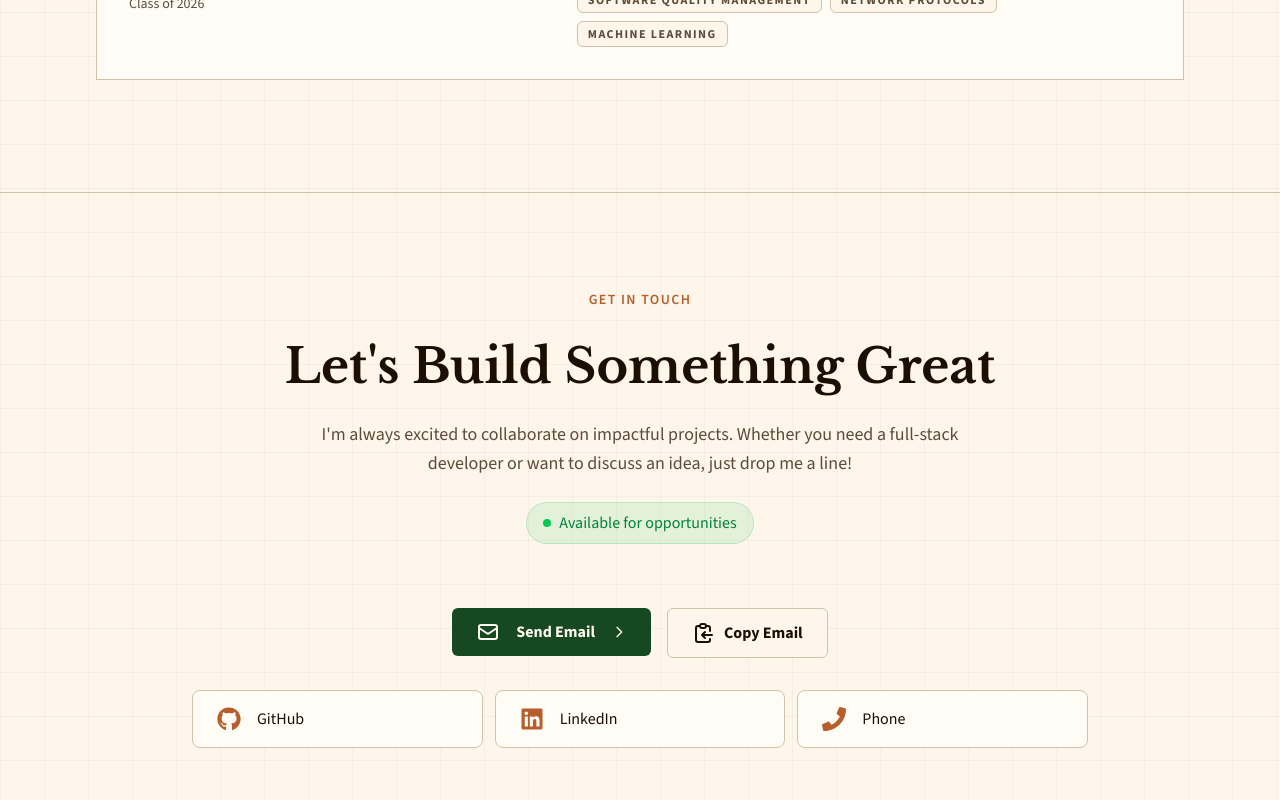
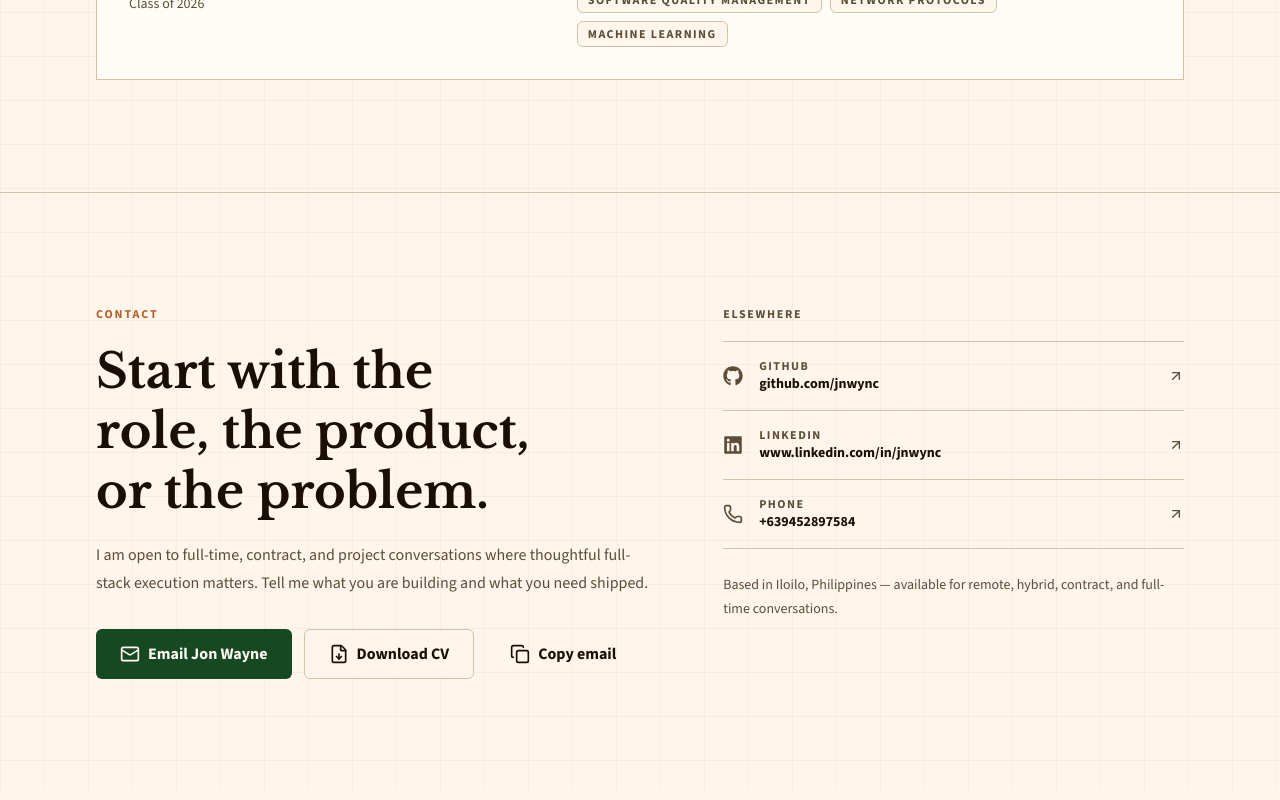
Before and after one commit to jnwync/devfolio, a Next.js app: page / in a window 1280 px wide. Shown: the part 7468-8268 px from the top of the page. Built offline with nearby package versions, Linux system fonts and the light colour scheme.

Commit message:
feat: add editorial contact close

```diff
--- a/app/components/sections/Contacts.tsx
+++ b/app/components/sections/Contacts.tsx
@@ -1,197 +1,148 @@
 'use client';
 
-import { motion, type Variants } from 'framer-motion';
+import { useState } from 'react';
+import { motion } from 'framer-motion';
+import { ArrowUpRight, Check, Copy, FileDown, Mail, Phone } from 'lucide-react';
+import { FaGithub, FaLinkedin } from 'react-icons/fa';
+import type { IconType } from 'react-icons';
+import { portfolioData } from '@/data/portfolio';
 import { Button } from '@/components/ui/button';
-import { useState } from 'react';
-import { portfolioData } from '@/data/portfolio';
-import { FaGithub, FaLinkedin, FaPhone } from 'react-icons/fa';
-import { MdEmail } from 'react-icons/md';
 
-const iconMap = {
+const iconMap: Record<string, IconType> = {
   github: FaGithub,
   linkedin: FaLinkedin,
-  phone: FaPhone,
-  mail: MdEmail,
-} as const;
+  phone: Phone,
+  mail: Mail,
+};
+
+function displayValue(href: string): string {
+  return href
+    .replace(/^mailto:/, '')
+    .replace(/^tel:/, '')
+    .replace(/^https?:\/\//, '')
+    .replace(/\/$/, '');
+}
 
 export default function Contact() {
   const [copied, setCopied] = useState(false);
-  const email = portfolioData.personal.email;
+  const { personal, contactLinks } = portfolioData;
+  const email = personal.email;
+  const directory = contactLinks.filter((link) => !link.primary);
 
   const handleCopyEmail = async () => {
     try {
       await navigator.clipboard.writeText(email);
       setCopied(true);
       setTimeout(() => setCopied(false), 2000);
-    } catch (err) {
-      console.error('Failed to copy email:', err);
+    } catch {
+      setCopied(false);
     }
-  };
-
-  const contactLinks = portfolioData.contactLinks;
-
-  // Animation variants
-  const containerVariants: Variants = {
-    hidden: { opacity: 0 },
-    visible: {
-      opacity: 1,
-      transition: {
-        staggerChildren: 0.1,
-      },
-    },
-  };
-
-  const itemVariants: Variants = {
-    hidden: { opacity: 0, y: 20 },
-    visible: {
-      opacity: 1,
-      y: 0,
-      transition: {
-        duration: 0.5,
-        ease: 'easeOut',
-      },
-    },
   };
 
   return (
     <section
       id="contact"
       aria-labelledby="contact-heading"
-      className="scroll-mt-20 border-t border-border py-16 md:py-24"
+      className="editorial-rule scroll-mt-20 py-20 md:py-28"
     >
-      <div className="mx-auto max-w-6xl px-6">
-        {/* Section Header */}
-        <motion.header
-          initial={{ opacity: 0, y: 20 }}
-          whileInView={{ opacity: 1, y: 0 }}
-          viewport={{ once: true, margin: '-100px' }}
-          transition={{ duration: 0.6, ease: 'easeOut' }}
-          className="mb-16 space-y-6 text-center"
-        >
-          <p className="text-sm font-semibold uppercase tracking-widest text-accent">
-            Get In Touch
-          </p>
-          <h2 id="contact-heading" className="text-balance text-4xl font-bold leading-tight md:text-5xl">
-            Let's Build Something Great
-          </h2>
-          <p className="max-w-2xl mx-auto text-muted-foreground text-lg leading-relaxed">
-            I'm always excited to collaborate on impactful projects. Whether you need a full-stack developer or want to discuss an idea, just drop me a line!
-          </p>
+      <div className="section-shell">
+        <div className="grid gap-12 lg:grid-cols-[0.55fr_0.45fr] lg:gap-16">
+          <motion.div
+            initial={{ opacity: 0, y: 20 }}
+            whileInView={{ opacity: 1, y: 0 }}
+            viewport={{ once: true, margin: '-80px' }}
+            transition={{ duration: 0.6, ease: [0.25, 1, 0.5, 1] }}
+          >
+            <p className="section-kicker">Contact</p>
+            <h2
+              id="contact-heading"
+              className="mt-4 text-balance font-serif text-4xl font-bold leading-tight md:text-5xl"
+            >
+              Start with the role, the product, or the problem.
+            </h2>
+            <p className="mt-5 max-w-2xl text-base leading-7 text-muted-foreground">
+              I am open to full-time, contract, and project conversations where
+              thoughtful full-stack execution matters. Tell me what you are building and
+              what you need shipped.
+            </p>
 
-          {/* Availability Badge */}
-          <motion.div
-            initial={{ opacity: 0, scale: 0.9 }}
-            whileInView={{ opacity: 1, scale: 1 }}
-            viewport={{ once: true }}
-            transition={{ duration: 0.4, ease: 'easeOut', delay: 0.2 }}
-            className="inline-flex items-center gap-2 rounded-full bg-green-500/10 px-4 py-2 text-sm sm:text-base font-medium text-green-700 dark:text-green-400 border border-green-500/20"
-          >
-            <span className="relative flex h-2 w-2">
-              <span className="animate-ping absolute inline-flex h-full w-full rounded-full bg-green-400 opacity-75"></span>
-              <span className="relative inline-flex rounded-full h-2 w-2 bg-green-500"></span>
-            </span>
-            Available for opportunities
-          </motion.div>
-        </motion.header>
-
-        {/* Contact Links */}
-        <div className="space-y-8 max-w-4xl mx-auto">
-          {/* Primary Email Actions */}
-          <motion.div
-            variants={containerVariants}
-            initial="hidden"
-            whileInView="visible"
-            viewport={{ once: true, margin: '-100px' }}
-            className="flex flex-col sm:flex-row gap-4 justify-center"
-          >
-            <motion.div variants={itemVariants}>
-              <Button asChild size="lg" className="group w-full sm:w-auto">
-                <a
-                  href={`mailto:${email}`}
-                  className="inline-flex items-center justify-center gap-4"
-                >
-                  <svg className="w-6 h-6" fill="none" stroke="currentColor" viewBox="0 0 24 24" aria-hidden="true">
-                    <path strokeLinecap="round" strokeLinejoin="round" strokeWidth={2} d="M3 8l7.89 5.26a2 2 0 002.22 0L21 8M5 19h14a2 2 0 002-2V7a2 2 0 00-2-2H5a2 2 0 00-2 2v10a2 2 0 002 2z" />
-                  </svg>
-                  <span>Send Email</span>
-                  <svg
-                    className="w-4 h-4 transition-transform group-hover:translate-x-0.5"
-                    fill="none"
-                    stroke="currentColor"
-                    viewBox="0 0 24 24"
-                    aria-hidden="true"
-                  >
-                    <path strokeLinecap="round" strokeLinejoin="round" strokeWidth={2} d="M9 5l7 7-7 7" />
-                  </svg>
+            <div className="mt-8 flex flex-wrap gap-3">
+              <Button asChild size="lg">
+                <a href={`mailto:${email}`}>
+                  <Mail className="h-5 w-5" aria-hidden="true" />
+                  Email Jon Wayne
                 </a>
               </Button>
-            </motion.div>
-
-            <motion.div variants={itemVariants}>
+              <Button asChild variant="outline" size="lg">
+                <a href="/cv.pdf" download>
+                  <FileDown className="h-5 w-5" aria-hidden="true" />
+                  Download CV
+                </a>
+              </Button>
               <Button
                 onClick={handleCopyEmail}
-                variant="outline"
+                variant="ghost"
                 size="lg"
-                className="group relative w-full sm:w-auto"
-                aria-label={copied ? "Email address copied to clipboard" : "Copy email address to clipboard"}
+                aria-label={copied ? 'Email copied to clipboard' : 'Copy email address'}
               >
                 {copied ? (
-                  <>
-                    <svg className="w-6 h-6 text-green-600 dark:text-green-400" fill="none" stroke="currentColor" viewBox="0 0 24 24" aria-hidden="true">
-                      <path strokeLinecap="round" strokeLinejoin="round" strokeWidth={2} d="M5 13l4 4L19 7" />
-                    </svg>
-                    <span>Copied!</span>
-                  </>
+                  <Check className="h-5 w-5" aria-hidden="true" />
                 ) : (
-                  <>
-                    <svg className="w-6 h-6" fill="none" stroke="currentColor" viewBox="0 0 24 24" aria-hidden="true">
-                      <path strokeLinecap="round" strokeLinejoin="round" strokeWidth={2} d="M8 5H6a2 2 0 00-2 2v12a2 2 0 002 2h10a2 2 0 002-2v-1M8 5a2 2 0 002 2h2a2 2 0 002-2M8 5a2 2 0 012-2h2a2 2 0 012 2m0 0h2a2 2 0 012 2v3m2 4H10m0 0l3-3m-3 3l3 3" />
-                    </svg>
-                    <span>Copy Email</span>
-                  </>
+                  <Copy className="h-5 w-5" aria-hidden="true" />
                 )}
+                <span aria-live="polite">{copied ? 'Copied' : 'Copy email'}</span>
               </Button>
-            </motion.div>
+            </div>
           </motion.div>
 
-          {/* Social Links - Mobile: Vertical Icon Stack, Desktop: Horizontal Grid */}
           <motion.div
-            variants={containerVariants}
-            initial="hidden"
-            whileInView="visible"
-            viewport={{ once: true, margin: '-100px' }}
-            className="flex flex-col sm:grid gap-3 sm:grid-cols-2 md:grid-cols-3"
+            initial={{ opacity: 0, y: 20 }}
+            whileInView={{ opacity: 1, y: 0 }}
+            viewport={{ once: true, margin: '-80px' }}
+            transition={{ duration: 0.6, ease: [0.25, 1, 0.5, 1], delay: 0.1 }}
           >
-            {contactLinks.filter(link => !link.primary).map((link) => {
-              const Icon = iconMap[link.icon as keyof typeof iconMap];
-              return (
-                <motion.a
-                  key={link.label}
-                  variants={itemVariants}
-                  href={link.href}
-                  target={link.href.startsWith('http') ? '_blank' : undefined}
-                  rel={link.href.startsWith('http') ? 'noopener noreferrer' : undefined}
-                  className="group flex flex-col sm:flex-row items-center justify-center gap-2 sm:gap-4 rounded-lg border border-border bg-card px-6 py-4 sm:py-4 text-base font-medium leading-normal transition-[border-color,box-shadow,transform] hover:border-accent/50 hover:shadow-[0_4px_20px_rgba(var(--accent-rgb),0.15)] hover:-translate-y-1 focus-visible:outline-2 focus-visible:outline-accent focus-visible:outline-offset-2 duration-300 min-h-14"
-                  aria-label={`Connect on ${link.label}`}
-                >
-                  <span className="text-accent group-hover:scale-110 transition-transform duration-300 w-7 h-7 sm:w-6 sm:h-6 flex items-center justify-center shrink-0">
-                    {Icon && <Icon className="w-full h-full" />}
-                  </span>
-                  <span className="text-foreground group-hover:text-accent transition-colors duration-300 text-center sm:text-left sm:flex-1 text-sm sm:text-base">{link.label}</span>
-                  {link.href.startsWith('http') && (
-                    <svg
-                      className="hidden sm:block w-4 h-4 text-muted-foreground opacity-0 group-hover:opacity-100 transition-opacity duration-300 shrink-0"
-                      fill="none"
-                      stroke="currentColor"
-                      viewBox="0 0 24 24"
-                      aria-hidden="true"
+            <p className="text-xs font-bold uppercase tracking-[0.14em] text-muted-foreground">
+              Elsewhere
+            </p>
+            <ul className="mt-4 divide-y divide-border border-y border-border" role="list">
+              {directory.map((link) => {
+                const Icon = iconMap[link.icon];
+                const isExternal = link.href.startsWith('http');
+                return (
+                  <li key={link.label}>
+                    <a
+                      href={link.href}
+                      target={isExternal ? '_blank' : undefined}
+                      rel={isExternal ? 'noopener noreferrer' : undefined}
+                      className="group flex items-center gap-4 py-4 transition-colors hover:text-primary focus-visible:rounded-sm"
                     >
-                      <path strokeLinecap="round" strokeLinejoin="round" strokeWidth={2} d="M10 6H6a2 2 0 00-2 2v10a2 2 0 002 2h10a2 2 0 002-2v-4M14 4h6m0 0v6m0-6L10 14" />
-                    </svg>
-                  )}
-                </motion.a>
-              );
-            })}
+                      {Icon && (
+                        <Icon
+                          className="h-5 w-5 shrink-0 text-muted-foreground transition-colors group-hover:text-primary"
+                          aria-hidden="true"
+                        />
+                      )}
+                      <span className="flex min-w-0 flex-col">
+                        <span className="text-xs font-bold uppercase tracking-[0.12em] text-muted-foreground">
+                          {link.label}
+                        </span>
+                        <span className="truncate text-sm font-bold text-foreground">
+                          {displayValue(link.href)}
+                        </span>
+                      </span>
+                      <ArrowUpRight
+                        className="ml-auto h-4 w-4 shrink-0 text-muted-foreground transition-[color,transform] group-hover:-translate-y-0.5 group-hover:translate-x-0.5 group-hover:text-primary"
+                        aria-hidden="true"
+                      />
+                    </a>
+                  </li>
+                );
+              })}
+            </ul>
+            <p className="mt-6 text-sm leading-6 text-muted-foreground">
+              Based in {personal.location} — available for remote, hybrid, contract, and
+              full-time conversations.
+            </p>
           </motion.div>
         </div>
       </div>
```
